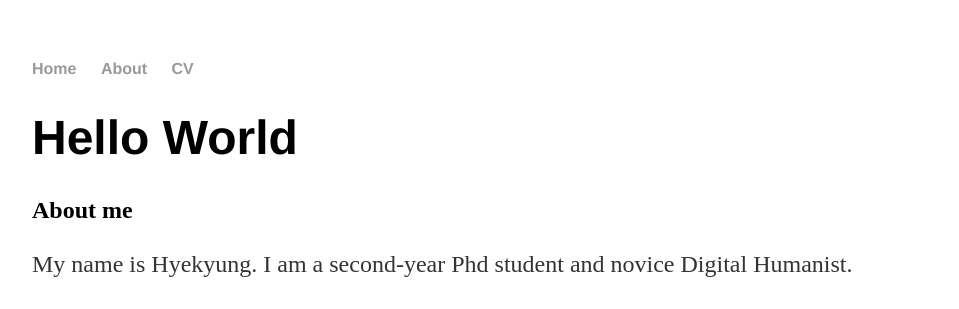
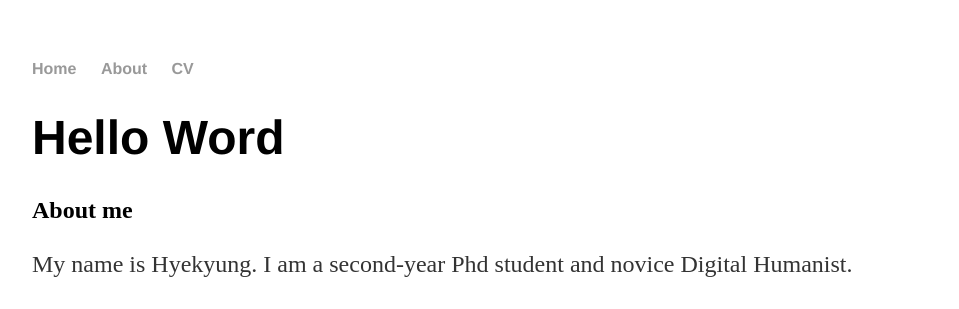
Before and after one commit to austraea/hyekyung, a Jekyll site: the page built from index.md, in a window 1280 px wide. Shown: the top 309 px of the page, without its empty margins (160-1119 px from the left). Built offline with Jekyll 4.4.1, drawn with Linux system fonts in a browser that asks for light colours; our own code applies the rules of GitHub Pages for plain Markdown files.

Commit message:
Update index.md

```diff
--- a/index.md
+++ b/index.md
@@ -1,5 +1,5 @@
 
-# Hello World
+# Hello Word
 
 ## About me
 
```
